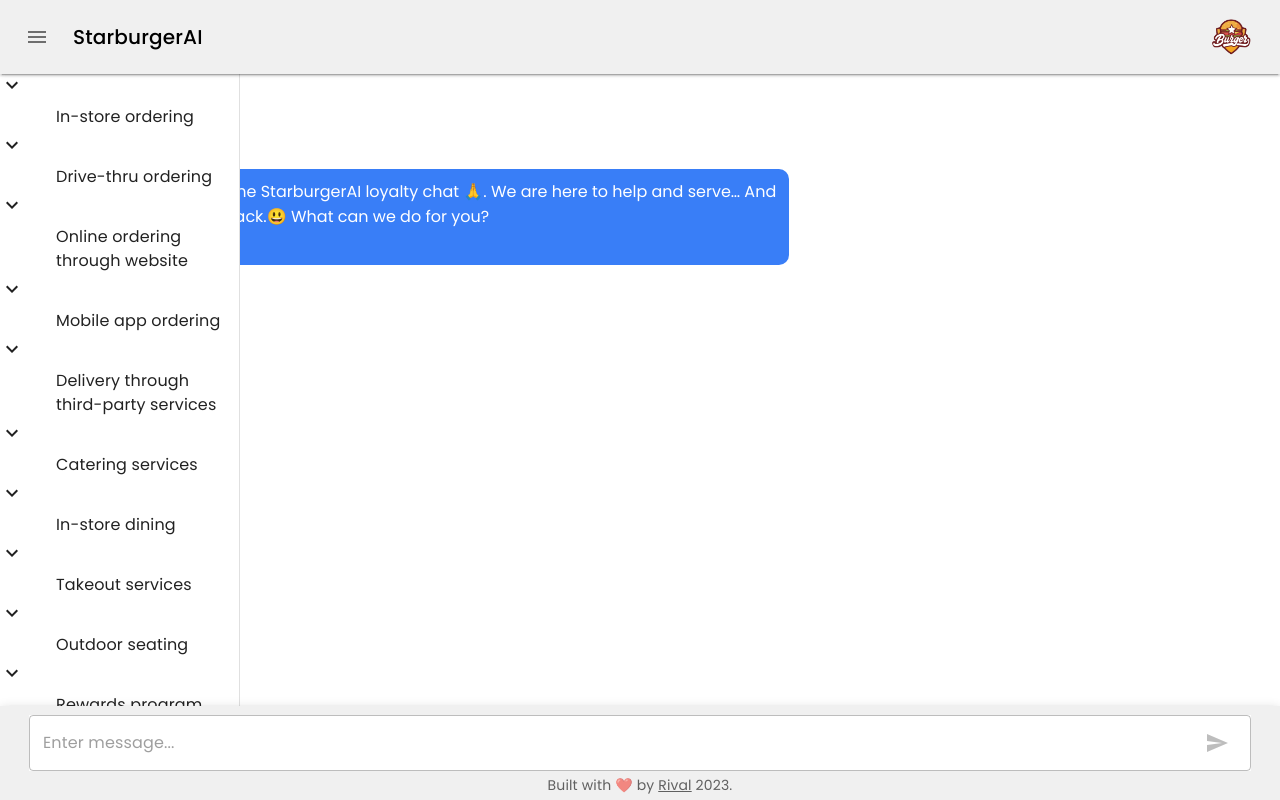
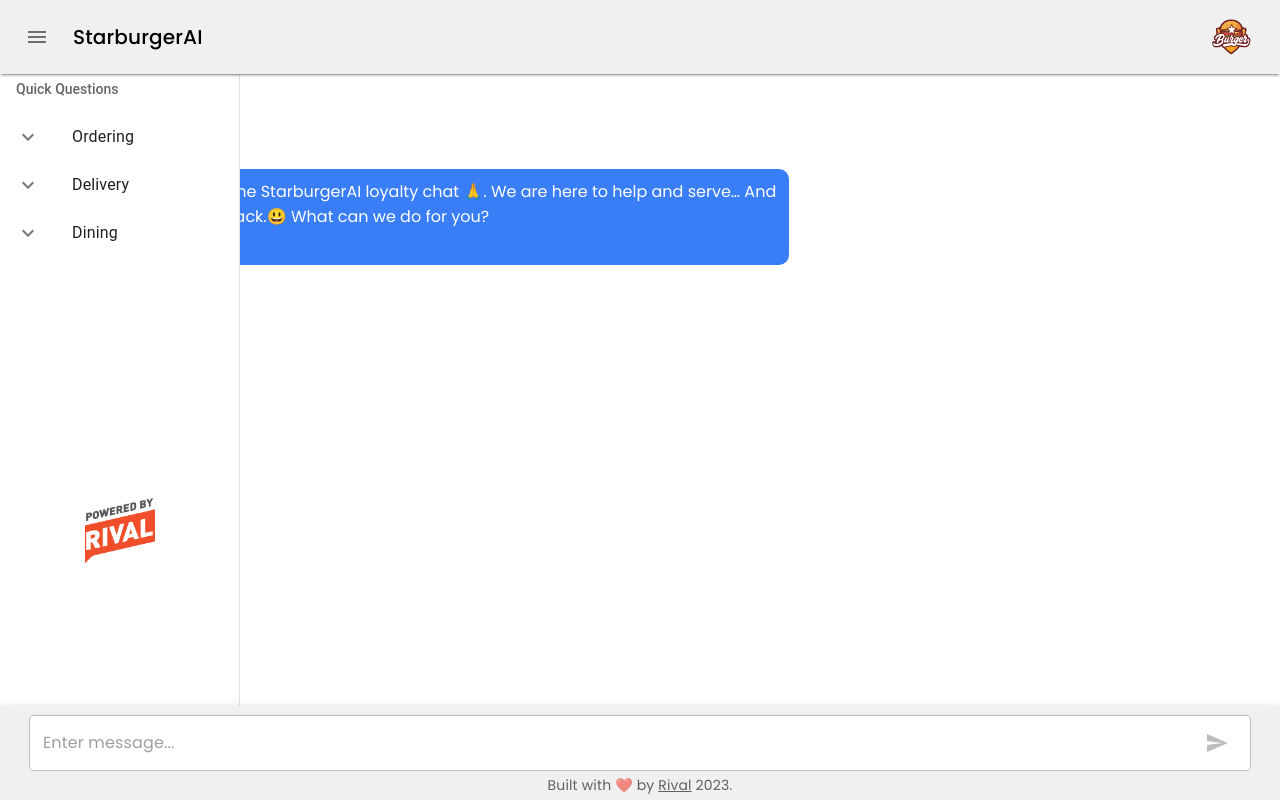
Before and after one commit to Ollstar/domainai, a Next.js app in the folder domainai/: page / in a window 1280 px wide. Both pictures are taken after a click on the button 37 px from the left and 37 px from the top of the page. Built offline with nearby package versions, Linux system fonts and the light colour scheme.

Commit message:
nest fix

```diff
--- a/domainai/components/NestedList.jsx
+++ b/domainai/components/NestedList.jsx
@@ -11,9 +11,11 @@
 import { Icon, IconButton } from '@mui/material';
 
 export default function NestedList({ onSubmit, setMessageInput, handleDrawerClose }) {
-
   const [open, setOpen] = React.useState({});
   const data = [
+    {
+      group: "Ordering",
+      entries: [
         {
           entryPoint: "In-store ordering",
           questions: [
@@ -49,7 +51,12 @@
             "How long does delivery usually take?",
             "Are there any special deals or promotions available for mobile app orders?"
           ]
+        }
+      ]
     },
+    {
+      group: "Delivery",
+      entries: [
         {
           entryPoint: "Delivery through third-party services",
           questions: [
@@ -67,116 +74,98 @@
             "Can I place a custom catering order?",
             "What is the minimum order size for catering?"
           ]
+        }
+      ]
     },
+    {
+      group: "Dining",
+      entries: [
         {
           entryPoint: "In-store dining",
           questions: [
-        "Is in-store dining available?",
-        "What is the wait time for in-store dining?",
-        "Are there any restrictions for in-store dining?",
-        "Are there any special deals or promotions available for in-store dining?"
+          "What menu items are available for in-store dining?",
+          "Is there a wait time for seating?",
+          "Do you have outdoor seating available?",
+          "Do you offer table service?",
+          "Do you offer a kid's menu?"
           ]
           },
           {
-      entryPoint: "Takeout services",
+          entryPoint: "Outdoor dining",
           questions: [
-        "What menu items are available for takeout?",
-        "Can I place a custom takeout order?",
-        "What is the wait time for takeout?",
-        "Are there any special deals or promotions available for takeout orders?"
+          "What menu items are available for outdoor dining?",
+          "Is there a wait time for outdoor seating?",
+          "Do you have heaters or umbrellas for outdoor seating?",
+          "Do you offer table service for outdoor dining?",
+          "Do you offer a kid's menu for outdoor dining?"
           ]
           },
           {
-      entryPoint: "Outdoor seating",
+          entryPoint: "Takeout",
           questions: [
-        "Is outdoor seating available?",
-        "What is the wait time for outdoor seating?",
-        "Are there any restrictions for outdoor seating?",
-        "Are there any special deals or promotions available for outdoor seating?"
+          "What menu items are available for takeout?",
+          "Is there a wait time for takeout orders?",
+          "Can I place a custom takeout order?",
+          "Do you offer any discounts or promotions for takeout orders?"
           ]
-    },
-    {
-      entryPoint: "Rewards program enrollment",
-      questions: [
-        "What benefits does the rewards program offer?",
-        "How do I enroll in the rewards program?",
-        "How do I redeem rewards?",
-        "Are there any restrictions for the rewards program?"
-      ]
-    },
-    {
-      entryPoint: "Gift card purchasing",
-      questions: [
-        "How do I purchase a gift card?",
-        "Can gift cards be redeemed for online and in-store purchases?",
-        "Are there any restrictions for using gift cards?",
-        "Do gift cards have an expiry date?"
+          }
           ]
           }
           ];
 
-  const entryPoints = data.map(d => d.entryPoint);
-
-  const handleOptionsClick = (entryPoints, question, e) => {
-    setMessageInput(`${entryPoints} - ${question}`);
-    setTimeout(() => {
-      onSubmit(e, `${entryPoints} - ${question}`);
-    }, 500);
-    handleDrawerClose();
+          const handleClick = (entryPoint) => {
+          setOpen({
+          ...open,
+          [entryPoint]: !open[entryPoint]
+          });
           };
 
-  const handleCompanyClick = (index) => {
-    setOpen({
-      ...open,
-      scrollTop: open[index] ? 0 : open[index],
-      [index]: !open[index],
-      open: !open[index],
-    });
+          const handleQuestionClick = (question) => {
+          setMessageInput(question);
+          onSubmit();
+          handleDrawerClose();
           };
 
           return (
           <List
           component="nav"
-      sx={{
-        position: 'relative',
-        overflow: 'auto',
-      }}>
-
-      {entryPoints.map((entryPoint, index) => (
-
-        <React.Fragment key={`company-${index}`}>
-                        {open[index] ? <ExpandLess /> : <ExpandMore />}
-
-
-          <ListItemText onClick={() => handleCompanyClick(index)}
-            primaryTypographyProps={{ fontFamily: 'poppins' }}
-            sx={{ justifyContent: 'flex-start' }}
-            inset
-            primary={entryPoint}
-
+          aria-labelledby="nested-list-subheader"
+          subheader={
+          <ListSubheader component="div" id="nested-list-subheader">
+          Quick Questions
+          </ListSubheader>
+          }
           >
-
-          </ListItemText>
-
-
-
-
-
-
-          <Collapse in={open[index]} timeout="auto" unmountOnExit>
-
+          {data.map((group, groupIndex) => (
+          <React.Fragment key={groupIndex}>
+          <ListItemButton button onClick={() => handleClick(group.group)}>
+          <ListItemIcon>
+          {open[group.group] ? <ExpandLess /> : <ExpandMore />}
+          </ListItemIcon>
+          <ListItemText primary={group.group} />
+          </ListItemButton>
+          <Collapse in={open[group.group]} timeout="auto" unmountOnExit>
           <List component="div" disablePadding>
-              {data[index].questions.map((question, questionIndex) => (
+          {group.entries.map((entry, entryIndex) => (
+          <React.Fragment key={entryIndex}>
+          <ListItemButton button onClick={() => handleClick(entry.entryPoint)}>
+          <ListItemIcon>
+          {open[entry.entryPoint] ? <ChevronLeft /> : <ChevronRight />}
+          </ListItemIcon>
+          <ListItemText primary={entry.entryPoint} />
+          </ListItemButton>
+          <Collapse in={open[entry.entryPoint]} timeout="auto" unmountOnExit>
+          <List component="div" disablePadding>
+          {entry.questions.map((question, questionIndex) => (
           <ListItemButton
-                  key={`question-${questionIndex}`}
-                  onClick={(e) => handleOptionsClick(entryPoint, question, e)}
+          key={questionIndex}
+          button
+          onClick={() => handleQuestionClick(question)}
           >
-                  <ListItemText
-                    primaryTypographyProps={{ fontFamily: 'poppins' }}
-                    sx={{ fontFamily: "poppins" }}
-                    inset
-                    primary={question}
-                  />
+          <ListItemIcon>
+          <ChatIcon />
+          </ListItemIcon>
+          <ListItemText primary={question} />
           </ListItemButton>
 ))}
 </List>
@@ -184,5 +173,9 @@
 </React.Fragment>
 ))}
 </List>
+</Collapse>
+</React.Fragment>
+))}
+</List>
 );
-}
+};
--- a/domainai/pages/index.js
+++ b/domainai/pages/index.js
@@ -147,7 +147,6 @@
           </DrawerSpacer>
           <Divider />
           <NestedList onSubmit={onSubmit} setMessageInput={setMessageInput} handleDrawerClose={handleDrawerClose} />
-          <Divider />
           <Avatar alt="powered by rival" src="/avatar/powerlogo.png" sx={{borderRadius:0, height:70,width:70, margin: "auto"}}/>
         </Drawer>
         <Box>
```
Lines whose indentation alone changed are shown as unchanged.
